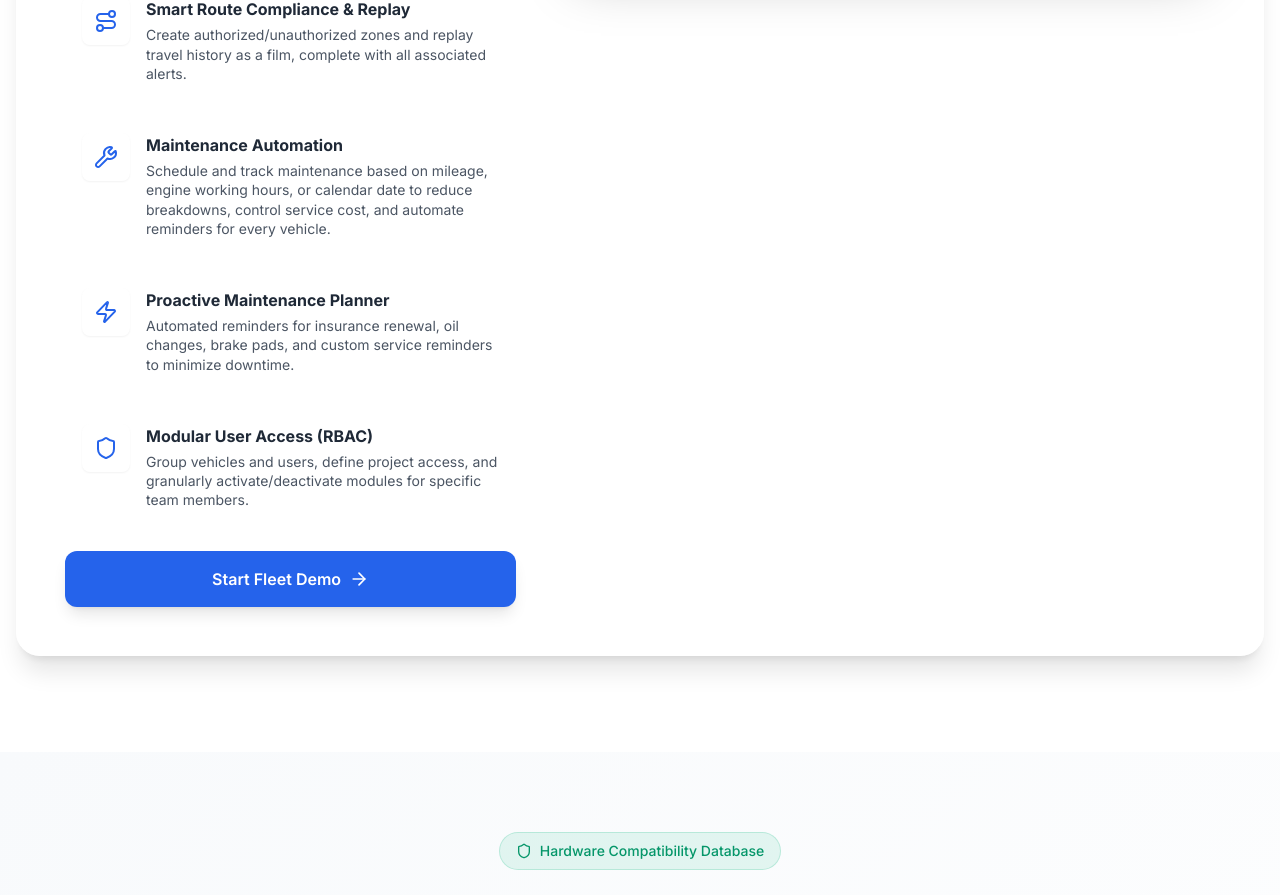
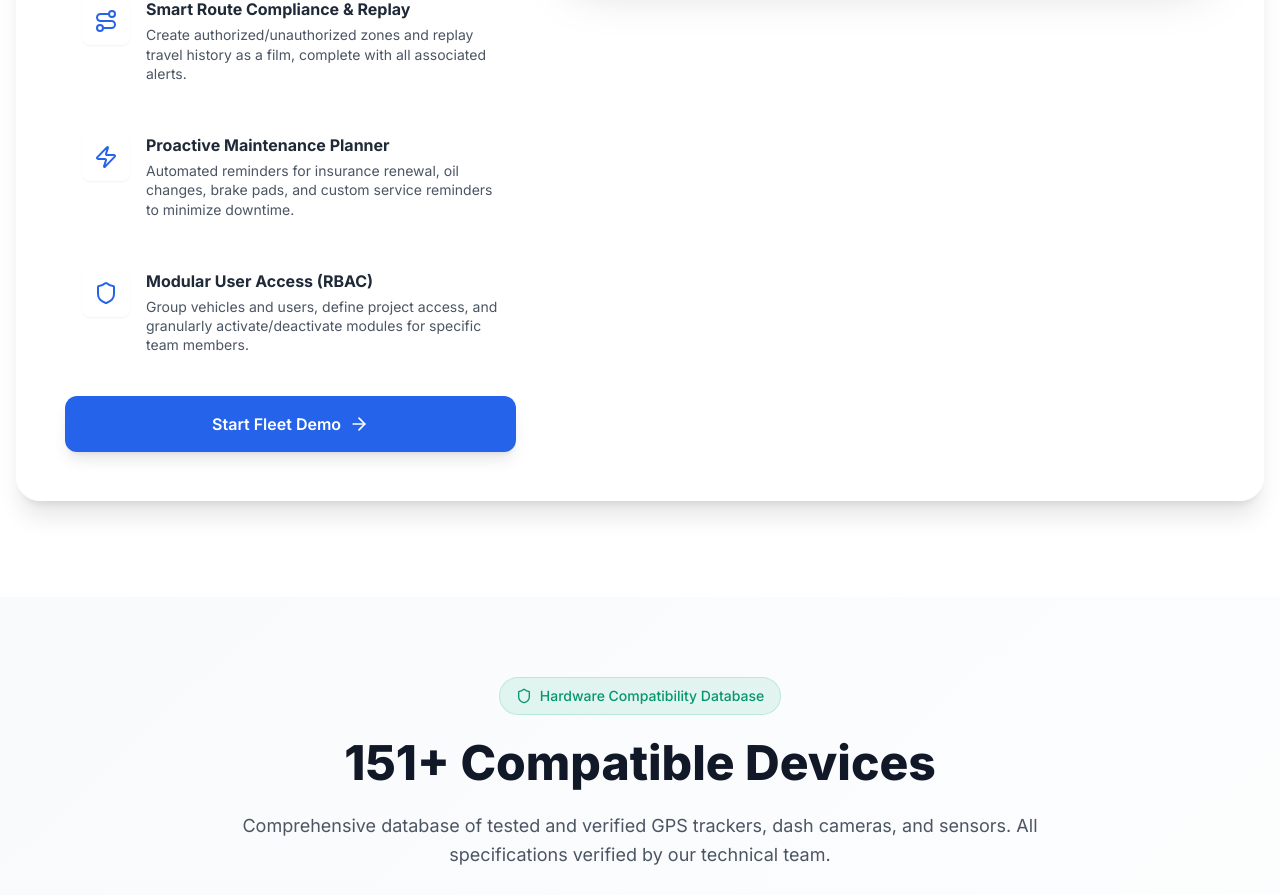
Before and after one commit to Bahareh-Esteki/fleetinfinity, a Next.js app: page / in a window 1280 px wide. Shown: the part 3158-4053 px from the top of the page. Built offline with nearby package versions, Linux system fonts and the light colour scheme.

Commit message:
new commit

```diff
--- a/app/components/MorphingPlatformShowcase.js
+++ b/app/components/MorphingPlatformShowcase.js
@@ -20,7 +20,6 @@ import {
   Database,
   Briefcase,
   GitCommit,
-  Wrench,
   User,
 } from "lucide-react";
 
@@ -126,13 +125,6 @@ const PLATFORM_DATA = {
         screenshotKey: "dashboard-route-replay",
       },
       {
-        icon: <Wrench />,
-        title: "Maintenance Automation",
-        desc: "Schedule and track maintenance based on mileage, engine working hours, or calendar date to reduce breakdowns, control service cost, and automate reminders for every vehicle.",
-        screenshotKey: "dashboard-maintenance",
-      },
-
-      {
         icon: <Zap />,
         title: "Proactive Maintenance Planner",
         desc: "Automated reminders for insurance renewal, oil changes, brake pads, and custom service reminders to minimize downtime.",
@@ -169,13 +161,6 @@ const PLATFORM_DATA = {
         desc: "Remotely turn the ignition on/off and lock/unlock doors using the app for quick security response (hardware dependent).",
         screenshotKey: "mobile-remote-control",
       },
-      {
-        icon: <Wrench />,
-        title: "Smart Maintenance Reminders",
-        desc: "Automatic alerts on your phone for oil change, service, or inspection – based on distance travelled, driving time, or calendar schedule, so your car is always healthy.",
-        screenshotKey: "dashboard-maintenance",
-      },
-
       {
         icon: <GitCommit />,
         title: "Safe Zone & Towing Alerts",
```
